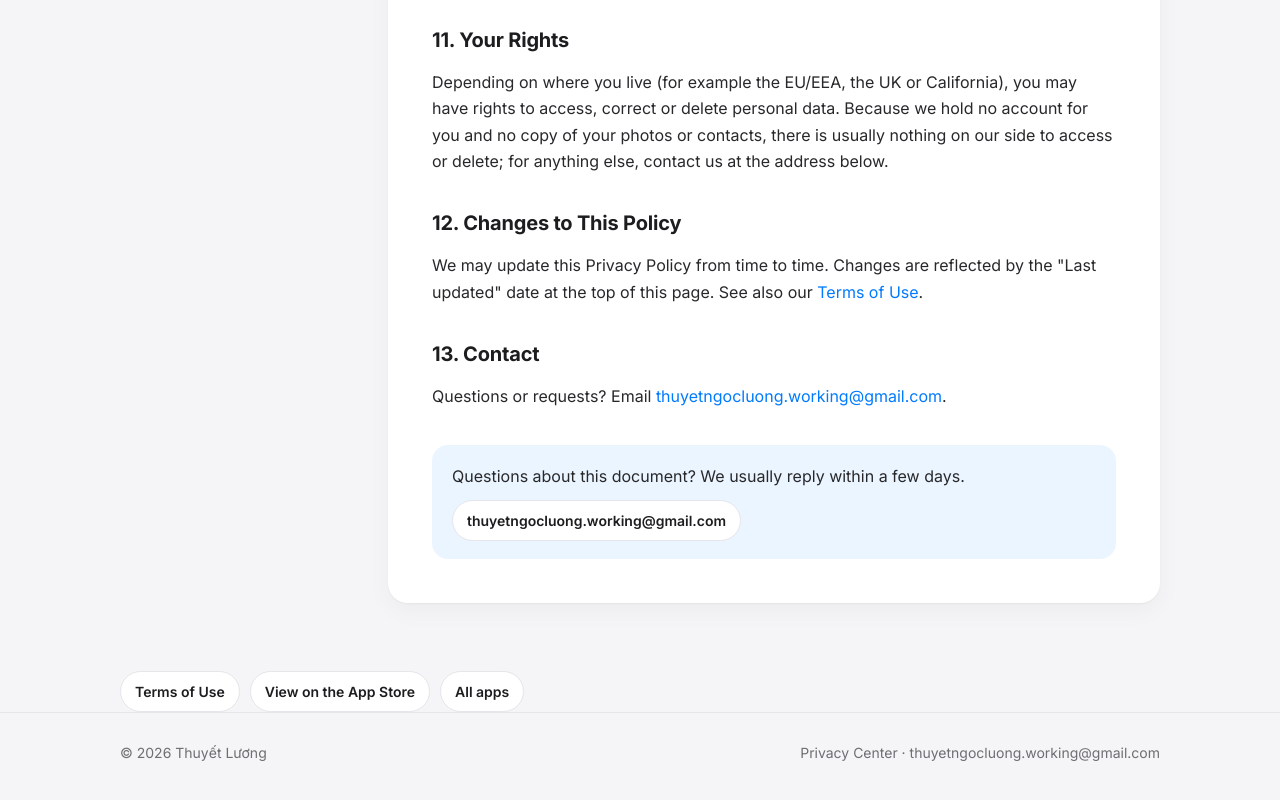
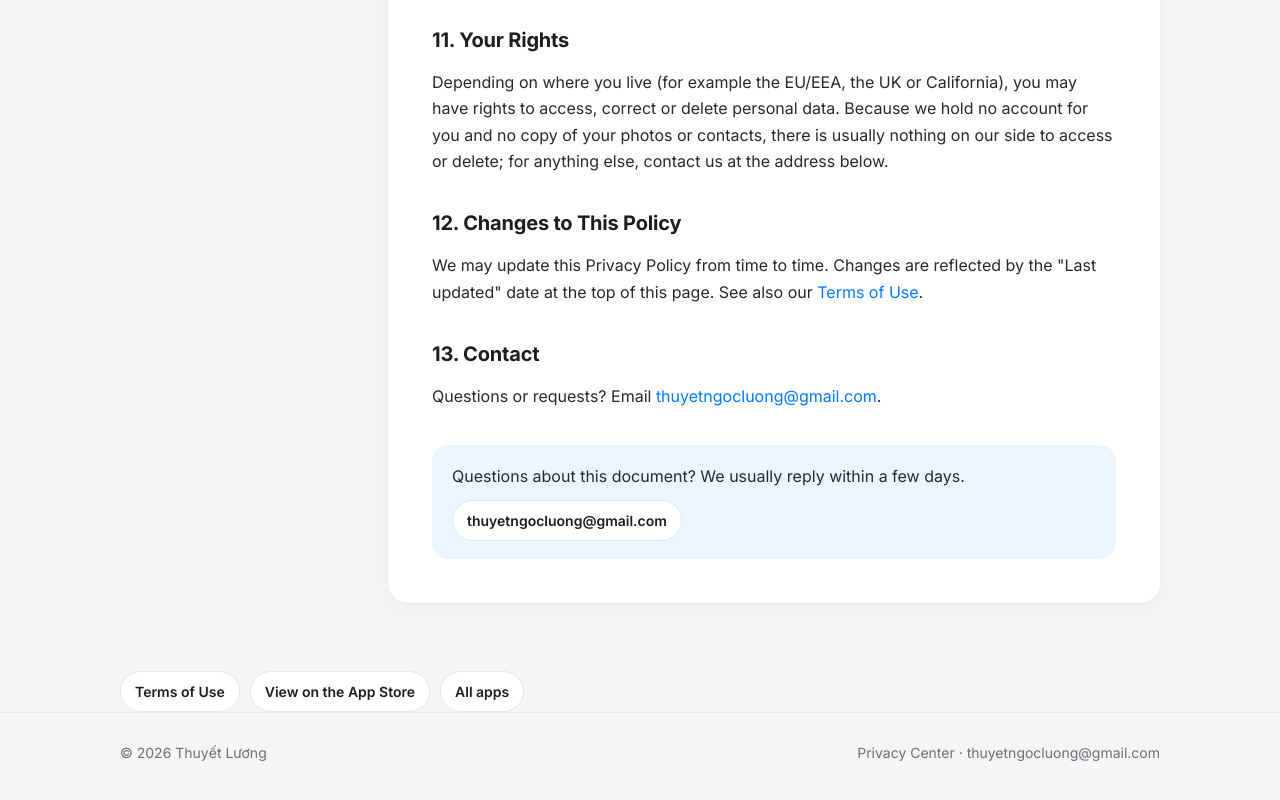
Before and after one commit to thuyetngocluong/thuyetngocluong.github.io, a plain HTML site: page policy_privacy/cleaner.html in a window 1280 px wide. Shown: the part 2575-3375 px from the top of the page. Drawn offline with Linux system fonts and the light colour scheme.

Commit message:
Use thuyetngocluong@gmail.com as the contact email on every page
Co-Authored-By: Claude Opus 5.5 <noreply@anthropic.com>
Claude-Session: https://claude.ai/code/session_01BunPByT4W5NwQLwAossh3D

```diff
--- a/policy_privacy/cleaner.html
+++ b/policy_privacy/cleaner.html
@@ -87,7 +87,7 @@
         <h2>12. Changes to This Policy</h2>
         <p>We may update this Privacy Policy from time to time. Changes are reflected by the "Last updated" date at the top of this page. See also our <a href="../terms/cleaner.html">Terms of Use</a>.</p>
         <h2>13. Contact</h2>
-        <p>Questions or requests? Email <a href="mailto:thuyetngocluong.working@gmail.com">thuyetngocluong.working@gmail.com</a>.</p>
+        <p>Questions or requests? Email <a href="mailto:thuyetngocluong@gmail.com">thuyetngocluong@gmail.com</a>.</p>
         </section>
         <section class="lang-block" lang="vi" id="vi">
           <p class="lang-title">Tiếng Việt</p>
@@ -141,11 +141,11 @@
         <h2>12. Thay đổi chính sách</h2>
         <p>Chúng tôi có thể cập nhật Chính sách này theo thời gian. Thay đổi được thể hiện qua ngày "Cập nhật lần cuối" ở đầu trang. Xem thêm <a href="../terms/cleaner.html#vi">Điều khoản sử dụng</a>.</p>
         <h2>13. Liên hệ</h2>
-        <p>Có câu hỏi hay yêu cầu? Gửi email tới <a href="mailto:thuyetngocluong.working@gmail.com">thuyetngocluong.working@gmail.com</a>.</p>
+        <p>Có câu hỏi hay yêu cầu? Gửi email tới <a href="mailto:thuyetngocluong@gmail.com">thuyetngocluong@gmail.com</a>.</p>
         </section>
         <div class="contact-card">
           <p data-en="Questions about this document? We usually reply within a few days." data-vi="Có câu hỏi về tài liệu này? Chúng tôi thường trả lời trong vài ngày.">Questions about this document? We usually reply within a few days.</p>
-          <a class="pill" href="mailto:thuyetngocluong.working@gmail.com">thuyetngocluong.working@gmail.com</a>
+          <a class="pill" href="mailto:thuyetngocluong@gmail.com">thuyetngocluong@gmail.com</a>
         </div>
       </article>
     </div>
@@ -159,7 +159,7 @@
   <footer class="site-footer">
     <div class="wrap">
       <span>&copy; 2026 Thuyết Lương</span>
-      <span><a href="../privacy/" data-en="Privacy Center" data-vi="Trung tâm quyền riêng tư">Privacy Center</a> · <a href="mailto:thuyetngocluong.working@gmail.com">thuyetngocluong.working@gmail.com</a></span>
+      <span><a href="../privacy/" data-en="Privacy Center" data-vi="Trung tâm quyền riêng tư">Privacy Center</a> · <a href="mailto:thuyetngocluong@gmail.com">thuyetngocluong@gmail.com</a></span>
     </div>
   </footer>
   <script src="../js/legal.js"></script>
```
Also changed, not shown: delete_account/ThiTHPT.html (+2 -2 lines), policy_privacy/Countdown.html (+4 -4 lines), policy_privacy/DiaryApp.html (+4 -4 lines), policy_privacy/DiaryNhatKi.html (+4 -4 lines), policy_privacy/ScanQRApp.html (+4 -4 lines), policy_privacy/ThiTHPT.html (+2 -2 lines), privacy/index.html (+2 -2 lines), terms/ThiTHPT.html (+2 -2 lines), terms/cleaner.html (+4 -4 lines).
